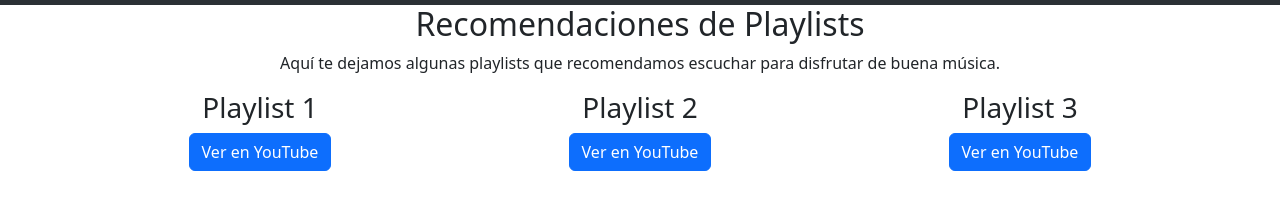
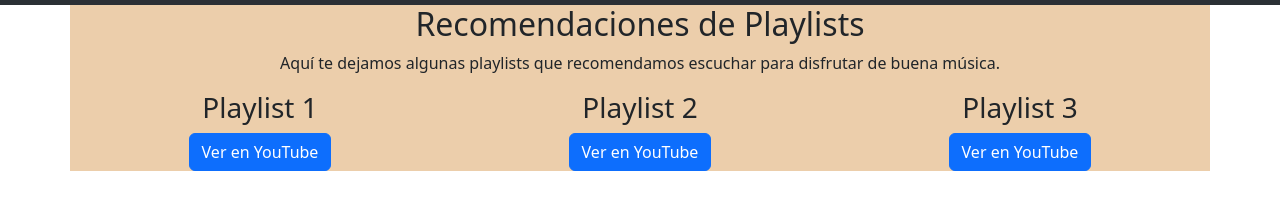
Before and after one commit to Keisyeliz/Website, a plain HTML site: page pagina2.html in a window 1280 px wide. Shown: the part 474-684 px from the top of the page. Drawn offline with nearby package versions, Linux system fonts and the light colour scheme.

Commit message:
Añadi cambios a style y pagina 2

```diff
--- a/css/style.css
+++ b/css/style.css
@@ -21,3 +21,7 @@ aside{
 .book-item{
     margin-bottom: 20px;
 }
+
+.playlist{
+    background: #ecceab;
+}
--- a/pagina2.html
+++ b/pagina2.html
@@ -68,7 +68,8 @@
             </div>
           </nav>
     </header>
-    <section class="container">
+
+    <section class="container playlist">
       <h2 class="text-center">Recomendaciones de Playlists</h2>
       <p class="text-center">Aquí te dejamos algunas playlists que recomendamos escuchar para disfrutar de buena música.</p>
       <div class="row">
```
